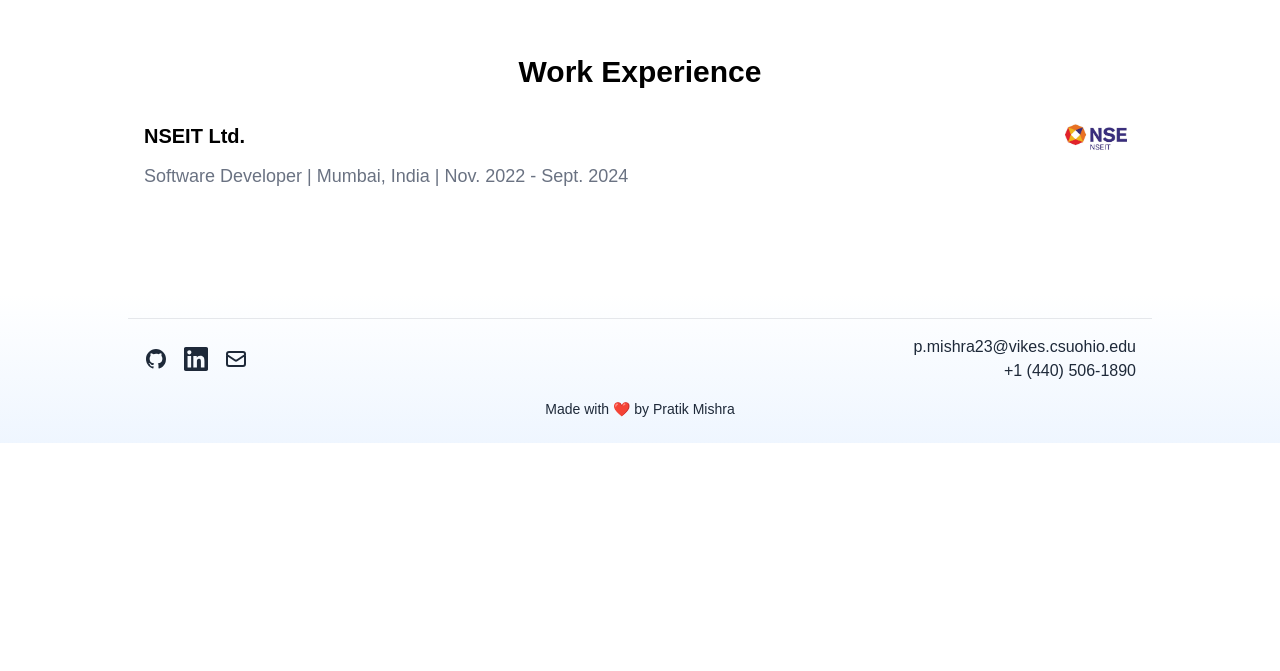
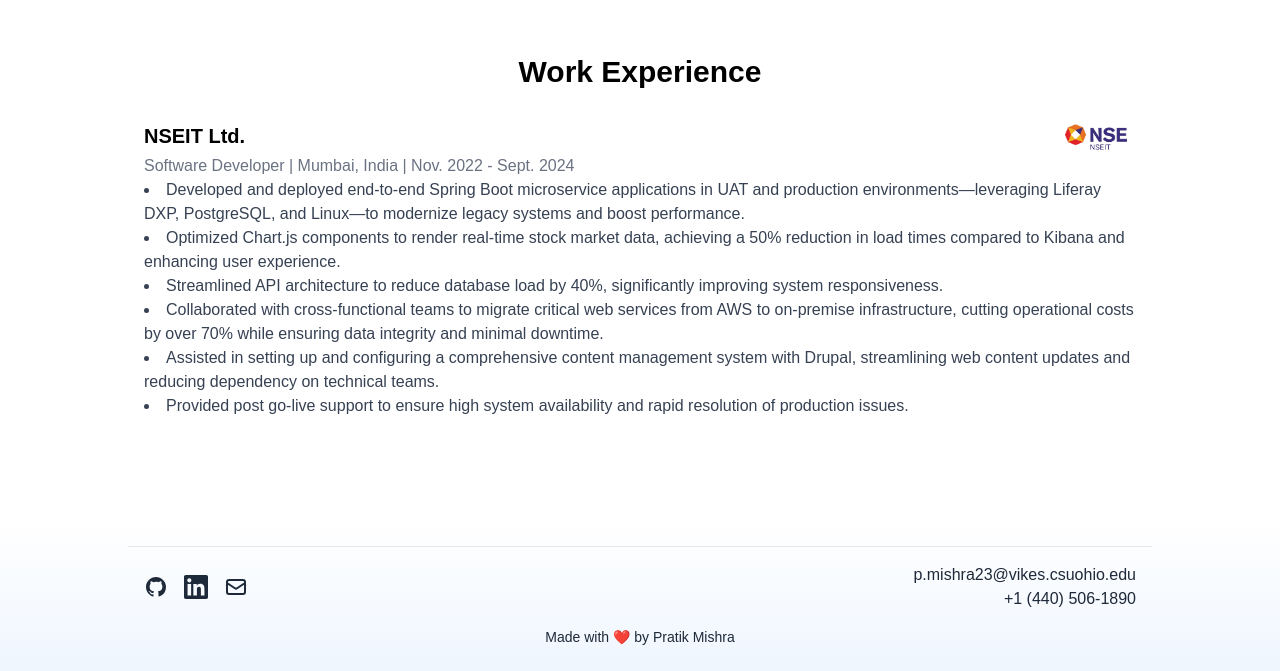
Before and after one commit to pratikmishra17/portfolio, a Next.js app in the folder my-portfolio/: page / in a window 1280 px wide. Shown: the part 1666-2337 px from the top of the page. Before the commit the page ends 2109 px from the top, so only its background shows below. Built offline with nearby package versions, Linux system fonts and the light colour scheme.

Commit message:
content update

```diff
--- a/my-portfolio/src/app/page.tsx
+++ b/my-portfolio/src/app/page.tsx
@@ -114,18 +114,19 @@ export default function Home() {
               <h2 className="text-3xl font-bold mb-8 text-center text-black">Work Experience</h2>
 
               <div className="pb-6">
-                <div className="flex justify-between mb-2">
+                <div className="flex justify-between">
                   <h3 className="text-xl font-semibold text-black">NSEIT Ltd.</h3>
                   <img src="/logo.jpg" alt="NSEIT Logo" className="w-20 h-8 object-contain" />
                 </div>
-                <h3 className="text-lg text-gray-500">
+                <h3 className="text-gray-500">
                   Software Developer | Mumbai, India | Nov. 2022 - Sept. 2024
                 </h3>
-                {/* <li className="text-gray-700 py-4"></li>
-              <li className="text-gray-700 mb-4"></li>
-              <li className="text-gray-700 mb-4"></li>
-              <li className="text-gray-700 mb-4"></li>
-              <li className="text-gray-700 mb-4"></li> */}
+                <li className="text-gray-700">Developed and deployed end-to-end Spring Boot microservice applications in UAT and production environments—leveraging Liferay DXP, PostgreSQL, and Linux—to modernize legacy systems and boost performance.</li>
+              <li className="text-gray-700">Optimized Chart.js components to render real-time stock market data, achieving a 50% reduction in load times compared to Kibana and enhancing user experience.</li>
+              <li className="text-gray-700">Streamlined API architecture to reduce database load by 40%, significantly improving system responsiveness.</li>
+              <li className="text-gray-700">Collaborated with cross-functional teams to migrate critical web services from AWS to on-premise infrastructure, cutting operational costs by over 70% while ensuring data integrity and minimal downtime.</li>
+              <li className="text-gray-700">Assisted in setting up and configuring a comprehensive content management system with Drupal, streamlining web content updates and reducing dependency on technical teams.</li>
+              <li className="text-gray-700">Provided post go-live support to ensure high system availability and rapid resolution of production issues.</li>
 
               </div>
             </div>
```
